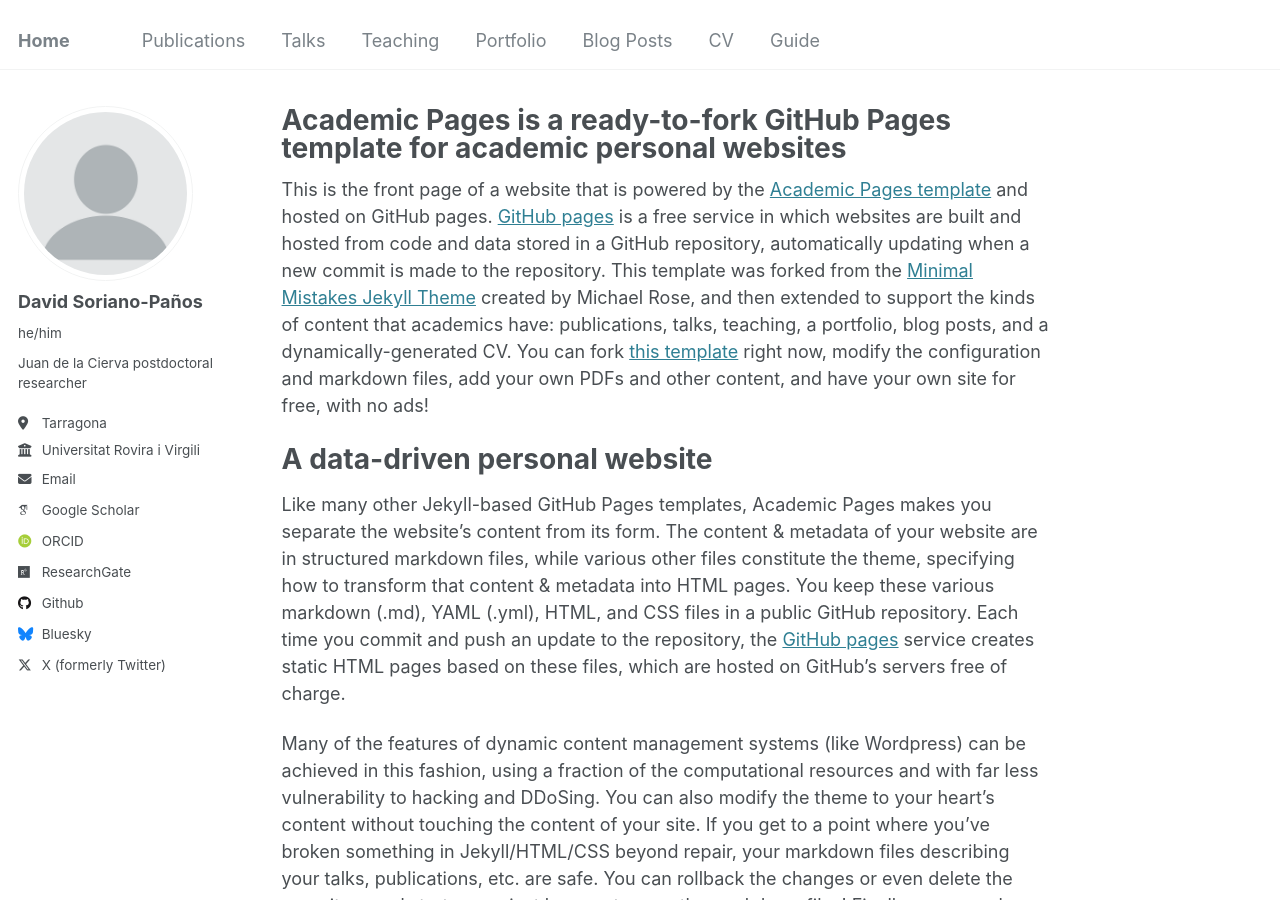
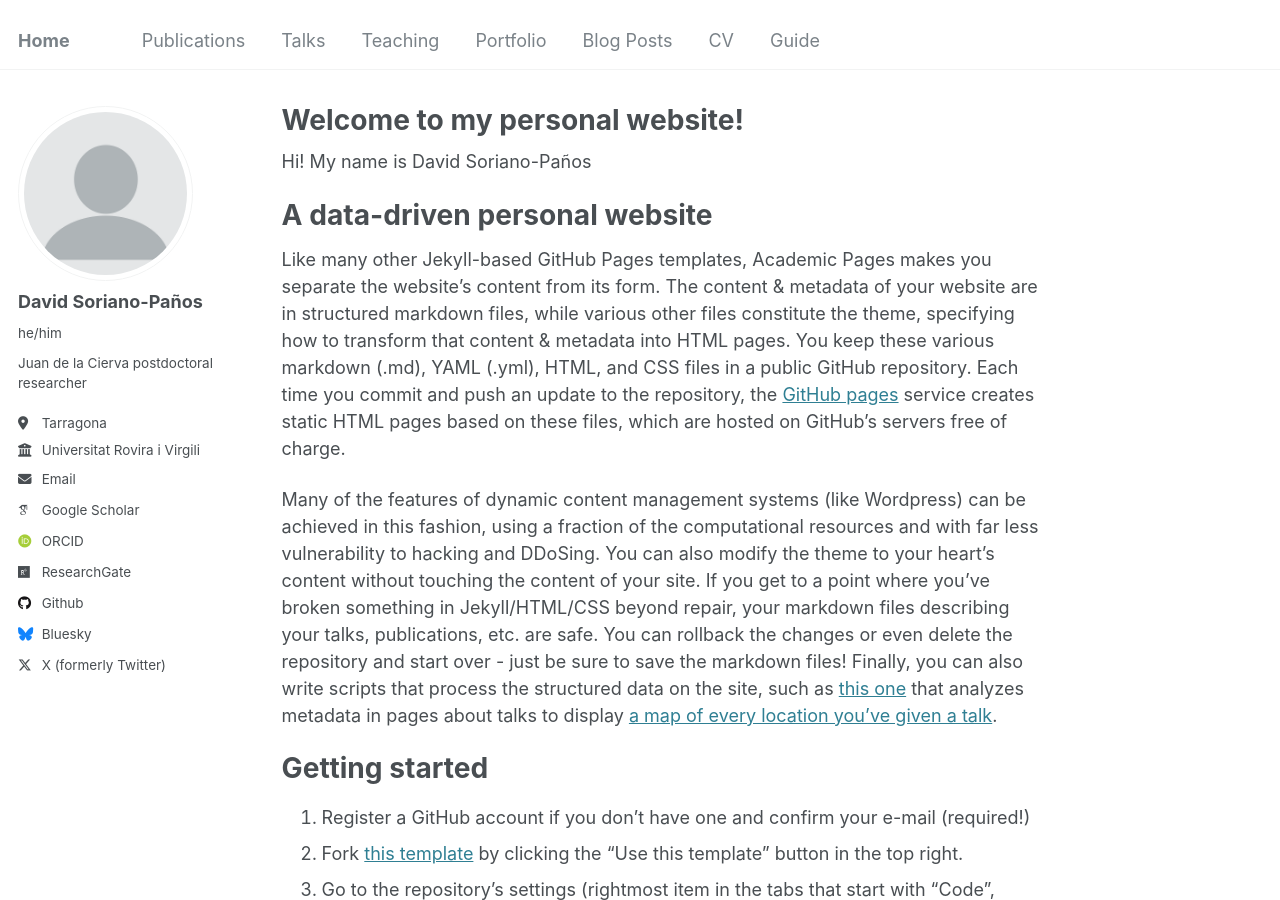
Before and after one commit to sorianopanos/sorianopanos.github.io, a Jekyll site: the page built from _pages/about.md, in a window 1280 px wide and 900 px high. Built offline with Jekyll 4.4.1, drawn with Linux system fonts in a browser that asks for light colours; some web fonts are replaced.

Commit message:
Update about.md

```diff
--- a/_pages/about.md
+++ b/_pages/about.md
@@ -1,13 +1,13 @@
 ---
 permalink: /
-title: "Academic Pages is a ready-to-fork GitHub Pages template for academic personal websites"
+title: "Welcome to my personal website!"
 author_profile: true
 redirect_from:
   - /about/
   - /about.html
 ---
 
-This is the front page of a website that is powered by the [Academic Pages template](https://github.com/academicpages/academicpages.github.io) and hosted on GitHub pages. [GitHub pages](https://pages.github.com) is a free service in which websites are built and hosted from code and data stored in a GitHub repository, automatically updating when a new commit is made to the repository. This template was forked from the [Minimal Mistakes Jekyll Theme](https://mmistakes.github.io/minimal-mistakes/) created by Michael Rose, and then extended to support the kinds of content that academics have: publications, talks, teaching, a portfolio, blog posts, and a dynamically-generated CV. You can fork [this template](https://github.com/academicpages/academicpages.github.io) right now, modify the configuration and markdown files, add your own PDFs and other content, and have your own site for free, with no ads!
+Hi! My name is David Soriano-Paños
 
 A data-driven personal website
 ======
```
